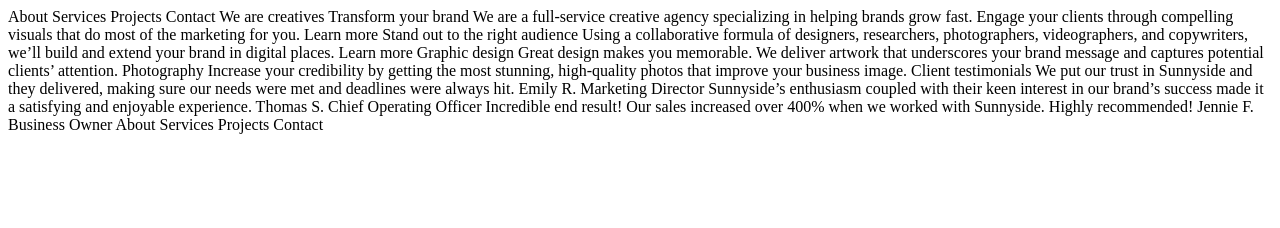
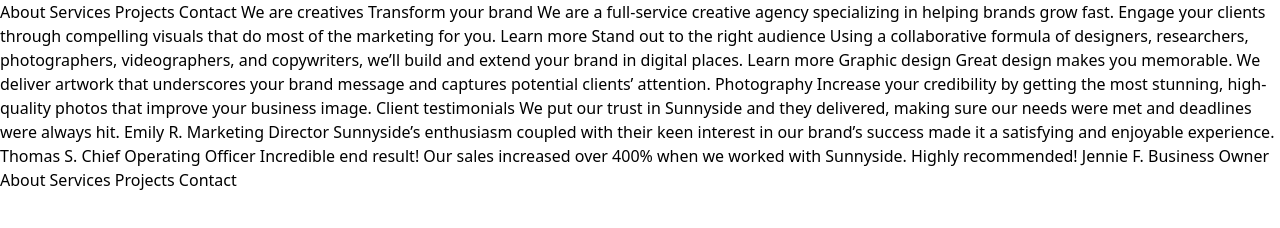
Before and after one commit to Luca-Sousa/Project-Sunnyside-Agency-Landing-Page-Main, a website: page index.html in a window 1280 px wide. Drawn offline with Linux system fonts and the light colour scheme.

Commit message:
Add config's

```diff
--- a/index.html
+++ b/index.html
@@ -4,10 +4,11 @@
   <meta charset="UTF-8">
   <meta name="viewport" content="width=device-width, initial-scale=1.0">
 
-  <link rel="icon" type="image/png" sizes="32x32" href="./images/favicon-32x32.png">
+  <link rel="icon" type="image/png" sizes="32x32" href="src/assets/images/favicon-32x32.png">
 
   <title>Project | Sunnyside agency landing page</title>
 
+  <link rel="stylesheet" href="src/output.css">
 </head>
 <body>
   About
@@ -54,5 +55,7 @@
   Services
   Projects
   Contact
+
+  <script src="src/script.js"></script>
 </body>
 </html>
--- a/src/input.css
+++ b/src/input.css
@@ -0,0 +1,6 @@
+@import url('https://fonts.googleapis.com/css2?family=Fraunces:ital,opsz,wght@0,9..144,100..900;1,9..144,100..900&display=swap');
+@import url('https://fonts.googleapis.com/css2?family=Barlow:ital,wght@0,100;0,200;0,300;0,400;0,500;0,600;0,700;0,800;0,900;1,100;1,200;1,300;1,400;1,500;1,600;1,700;1,800;1,900&display=swap');
+
+@tailwind base;
+@tailwind components;
+@tailwind utilities;
--- /dev/null
+++ b/tailwind.config.js
@@ -0,0 +1,25 @@
+/** @type {import('tailwindcss').Config} */
+module.exports = {
+  content: ["./index.html", "./src/*.{css,js}"],
+  theme: {
+    extend: {
+      colors: {
+        'col-S': 'hsl(7, 99%, 70%)',
+        'col-Y': 'hsl(51, 100%, 49%)',
+        'col-DDC': 'hsl(167, 40%, 24%)',
+        'col-SB': 'hsl(198, 62%, 26%)',
+        'col-DMC': 'hsl(168, 34%, 41%)',
+        'col-VDB': 'hsl(212, 27%, 19%)',
+        'col-': 'hsl(213, 9%, 39%)',
+        'col-DGB': 'hsl(232, 10%, 55%)',
+        'col-GB': 'hsl(210, 4%, 67%)',
+        'col-W': 'hsl(0, 0%, 100%)'
+      },
+      fontFamily: {
+        Fraunces: "Fraunces",
+        Barlow: "Barlow"
+      },
+    },
+  },
+  plugins: [],
+}
```
Also changed, not shown: package.json (added, +16 -0 lines), src/output.css (added), src/script.js (added), 1 other file.
